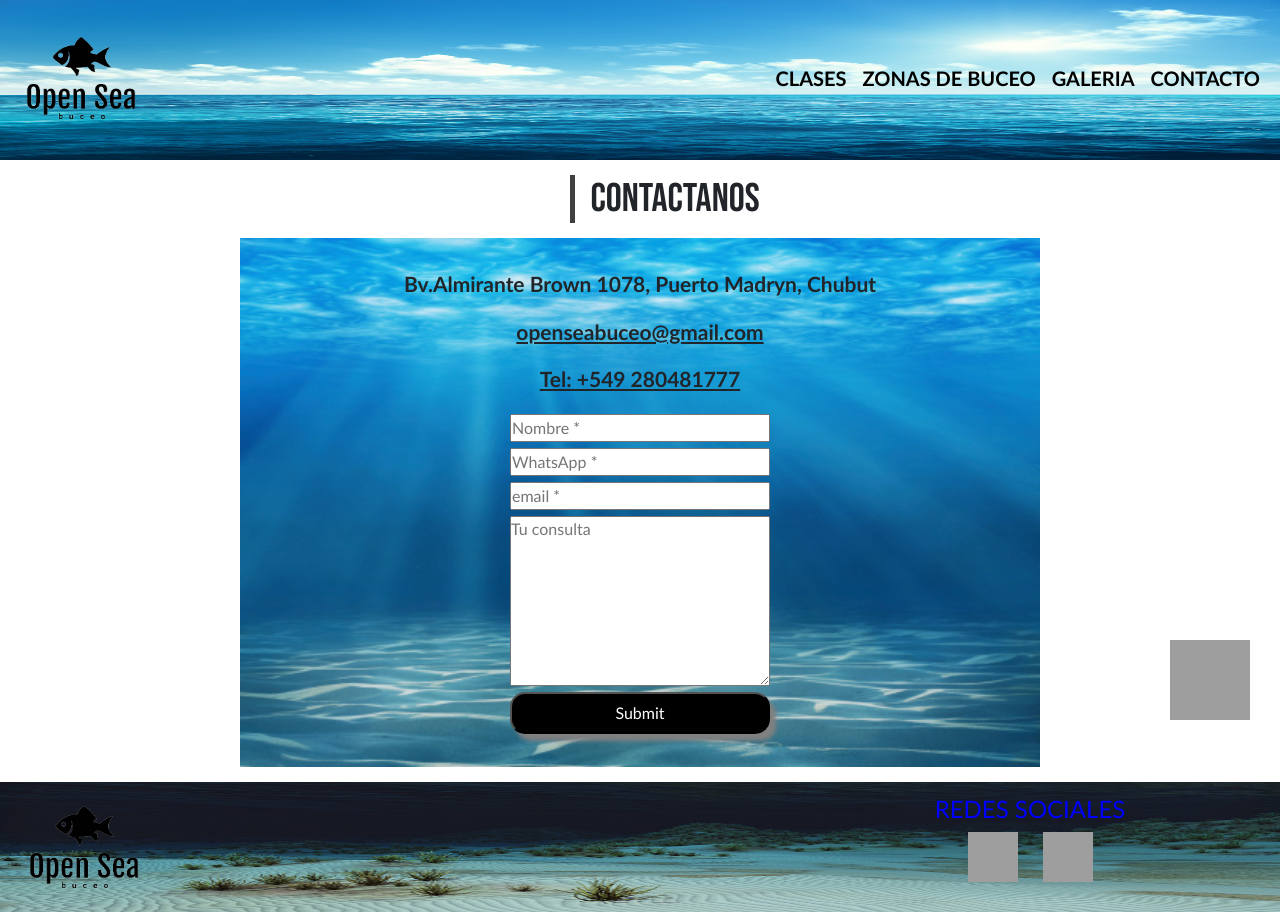
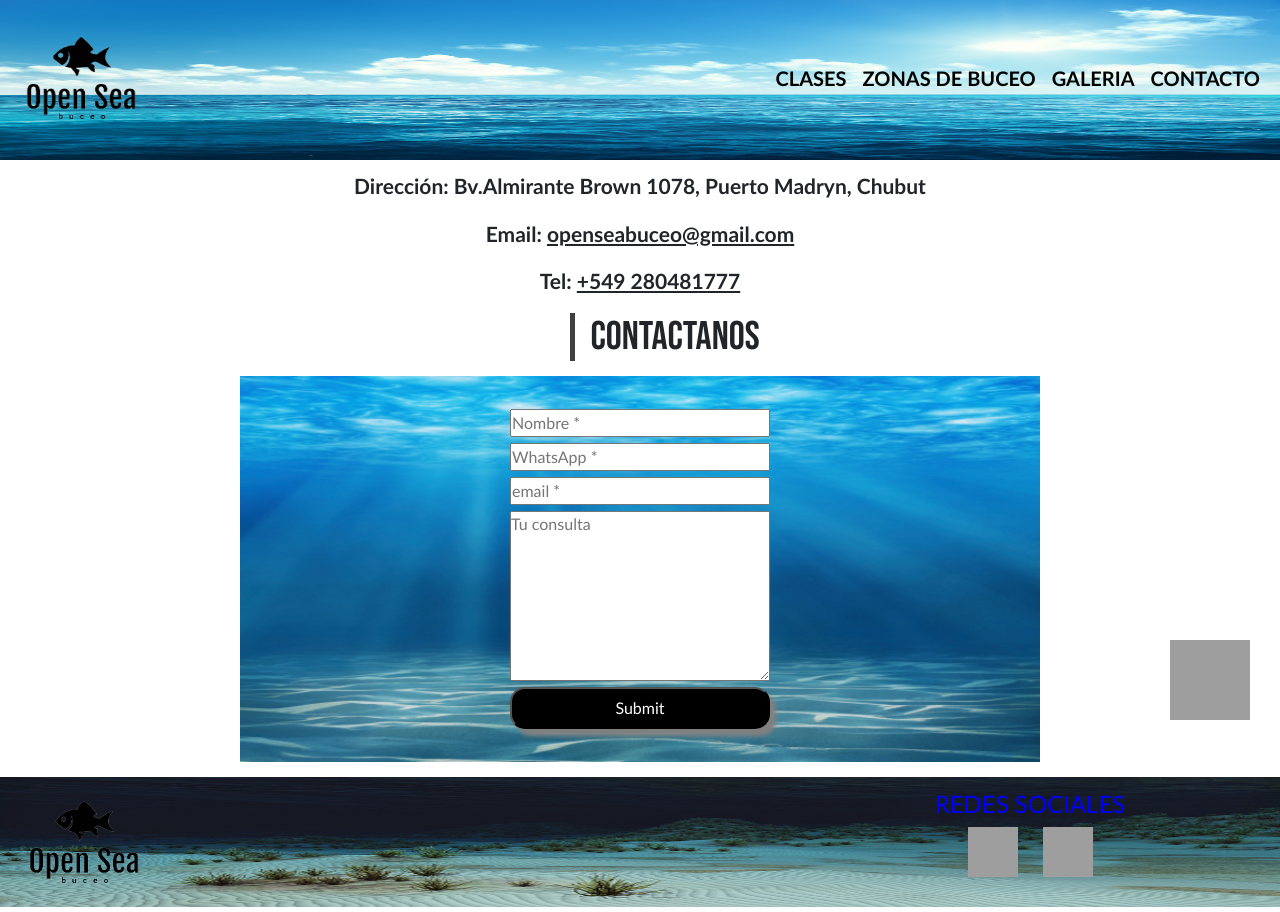
Before and after one commit to VeroRainone/proyecto-final, a plain HTML site: page pages/contacto.html in a window 1280 px wide. Drawn offline with nearby package versions, Linux system fonts and the light colour scheme; grey boxes are pictures that could not be loaded; a web font is replaced by a local one.

Commit message:
ultimas modificaciones

```diff
--- a/css/style.css
+++ b/css/style.css
@@ -236,16 +236,12 @@
         width: 650px;
         margin: 50px 0; } }
 
-.bg-zonas {
-  background-color: #dad7d7; }
-
 .barra-zonas {
   border-left: 5px solid #414040;
   width: 270px;
   margin-left: 25px;
   margin-top: 15px;
-  margin-bottom: 15px;
-  padding: 10px; }
+  margin-bottom: 15px; }
   @media (min-width: 768px) {
     .barra-zonas {
       width: 350px;
@@ -404,6 +400,14 @@
       transform: scale(1.2);
       transition: 0.5s; }
 
+.datos {
+  margin: 10px; }
+  .datos .fuente, .datos .subrayado {
+    font-size: 21px;
+    font-weight: bold; }
+  .datos .subrayado {
+    text-decoration: underline; }
+
 .barra-contacto {
   border-left: 5px solid #414040;
   width: 150px;
@@ -432,11 +436,6 @@
   max-width: 800px;
   margin: 15px auto;
   padding: 30px; }
-  .ancho-maximo .fuente, .ancho-maximo .subrayado {
-    font-size: 21px;
-    font-weight: bold; }
-  .ancho-maximo .subrayado {
-    text-decoration: underline; }
   .ancho-maximo form {
     display: flex;
     flex-direction: column;
--- a/pages/contacto.html
+++ b/pages/contacto.html
@@ -8,6 +8,7 @@
   <meta name="description" content="Si estás interesado en aventurate en una experiencia submarina escribinos o reservá tu excursión. Las inmersiones se realizan durante todo el año. Si querés información podés escribirnos a nuestro email de open sea buceo, también utilizar nuestros teléfonos de contacto o bien escribirnos por WhatsApp que te contestaremos a la brevedad. Llená el formulario con tu nombre y un teléfono o email de contacto y podrás realizar tu consulta, te enviaremos la información solicitada.">
   <link rel="shortcut icon" href="../recursos/open sea-logo.png">
   <link href="https://cdn.jsdelivr.net/npm/bootstrap@5.3.0-alpha3/dist/css/bootstrap.min.css" rel="stylesheet" integrity="sha384-KK94CHFLLe+nY2dmCWGMq91rCGa5gtU4mk92HdvYe+M/SXH301p5ILy+dN9+nJOZ" crossorigin="anonymous">
+  <link rel="stylesheet" href="https://cdnjs.cloudflare.com/ajax/libs/animate.css/4.1.1/animate.min.css">
   <link rel="stylesheet" href="../css/style.css">
   <title>CONTACTO/ OPEN SEA BUCEO</title>
 </head>
@@ -43,13 +44,13 @@
   </header>
 
   <main class="main-height">
+    <div class="datos">
+      <p class="fuente text-center">Dirección: Bv.Almirante Brown 1078, Puerto Madryn, Chubut</p>
+      <p class="fuente text-center">Email: <span class="subrayado"> openseabuceo@gmail.com</span></p>
+      <p class="fuente text-center">Tel: <span class="subrayado"> +549 280481777</span></p>
+    </div>
     <h1 class="text-center barra-contacto typo-externa">Contactanos</h1>
     <section class="fondo-contacto ancho-maximo">
-      <div>
-        <p class="fuente text-center">Bv.Almirante Brown 1078, Puerto Madryn, Chubut</p>
-        <p class="subrayado text-center">openseabuceo@gmail.com</p>
-        <p class="subrayado text-center">Tel: +549 280481777</p>
-      </div>
       <form action="#" method="get">
         <input type="text" placeholder="Nombre *" name="Nombre" required>
         <input type="tel" placeholder="WhatsApp *" name="WhatsApp" required>
--- a/scss/secciones/_main-contacto.scss
+++ b/scss/secciones/_main-contacto.scss
@@ -1,3 +1,14 @@
+.datos{
+    margin: 10px;
+    .fuente{
+        font-size: 21px;
+        font-weight: bold;
+    }
+    .subrayado{
+        @extend .fuente;
+        text-decoration: underline;
+    }
+}
 .barra-contacto{
     border-left: 5px solid $barra;
     width: 150px;
@@ -26,14 +37,6 @@
     max-width: 800px;
     margin: 15px auto;
     padding: 30px;
-    .fuente{
-        font-size: 21px;
-        font-weight: bold;
-    }
-    .subrayado{
-        @extend .fuente;
-        text-decoration: underline;
-    }
     form{
         display: flex;
         flex-direction: column;
--- a/scss/secciones/_main-zonas-de-buceo.scss
+++ b/scss/secciones/_main-zonas-de-buceo.scss
@@ -15,16 +15,12 @@
       }
   }
 }
-.bg-zonas{
-  background-color: $gray;
-}
 .barra-zonas{
   border-left: 5px solid $barra;
   width: 270px;
   margin-left: 25px;
   margin-top: 15px;
   margin-bottom: 15px;
-  padding: 10px;
   @include tablet{
       width: 350px;
       margin-left: 220px;
```
Also changed, not shown: pages/clases.html (+1 -0 lines), pages/galeria.html (+1 -0 lines), pages/zonas-de-buceo.html (+1 -1 lines).
